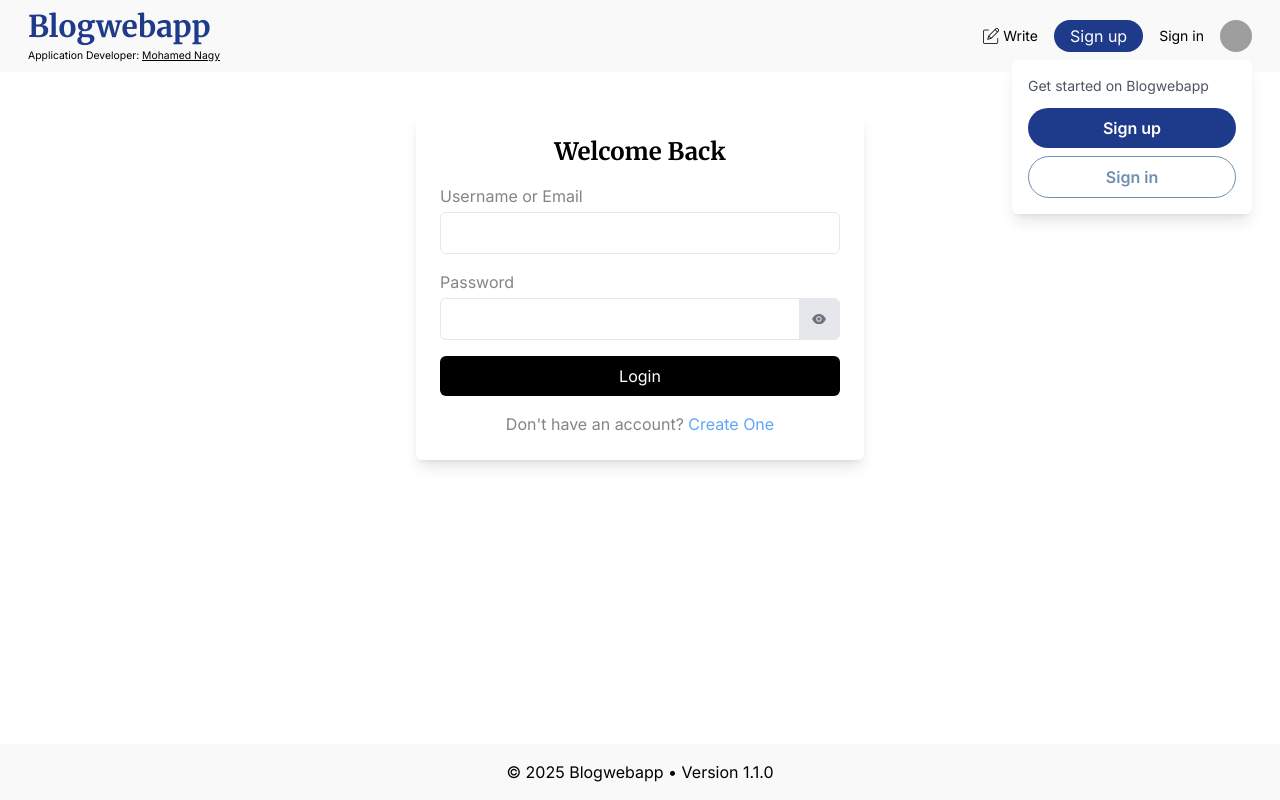
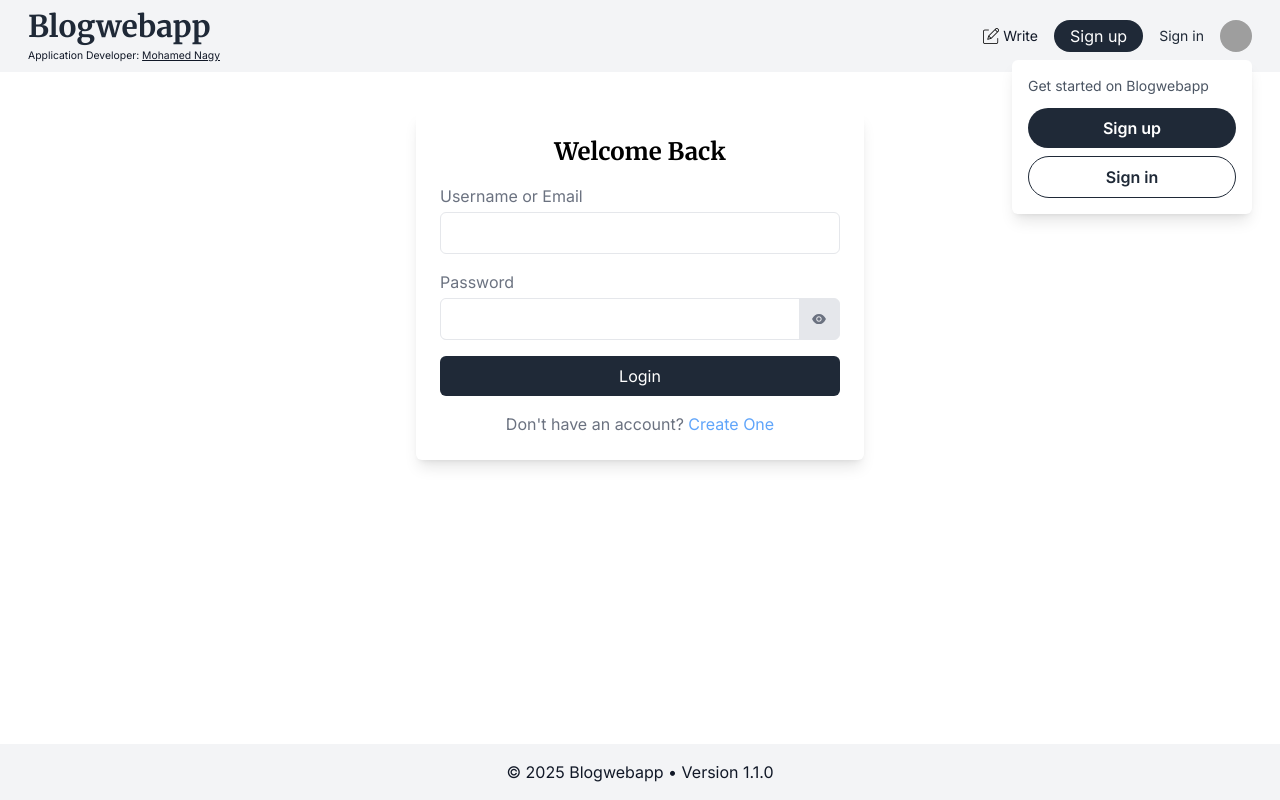
Before and after one commit to devmonagy/blogwebappdev, a React (Create React App) app in the folder client/: page /login in a window 1280 px wide. Both pictures are taken after a click on the picture 1236 px from the left and 35 px from the top of the page. Built offline with nearby package versions, Linux system fonts and the light colour scheme; no server answers; grey boxes are pictures that could not be loaded.

Commit message:
Theme Color Updates

```diff
--- a/client/src/components/Navbar.tsx
+++ b/client/src/components/Navbar.tsx
@@ -101,7 +101,7 @@ const Navbar: React.FC<NavbarProps> = ({
       {/* Write: Desktop only */}
       <Link
         to="/write-post"
-        className="hidden md:flex items-center gap-1 hover:text-buttonBackground"
+        className="hidden md:flex items-center gap-1 hover:text-primaryButton"
       >
         <img src={writeIcon} alt="Write new post" className="w-4 h-4" />
         <span className="text-sm">Write</span>
@@ -112,12 +112,12 @@ const Navbar: React.FC<NavbarProps> = ({
         <>
           <Link
             to="/register"
-            className="hidden md:block bg-[#1E3A8A] text-white rounded-full px-4 py-1 font-medium hover:bg-[#172c66] transition"
+            className="hidden md:block bg-primaryButton text-primaryButtonText rounded-full px-4 py-1 font-medium hover:bg-buttonHover transition"
           >
             Sign up
           </Link>
           <span
-            className="hidden md:block text-sm hover:text-buttonBackground cursor-pointer"
+            className="hidden md:block text-sm text-secondaryButtonText hover:text-primaryButton cursor-pointer"
             onClick={handleLoginRedirect}
           >
             Sign in
@@ -155,13 +155,13 @@ const Navbar: React.FC<NavbarProps> = ({
                 <Link
                   to="/register"
                   onClick={() => setDropdownOpen(false)}
-                  className="block w-full text-center bg-[#1E3A8A] text-white rounded-full py-2 mb-2 font-semibold hover:bg-[#172c66] transition"
+                  className="block w-full text-center bg-primaryButton text-primaryButtonText rounded-full py-2 mb-2 font-semibold hover:bg-buttonHover transition"
                 >
                   Sign up
                 </Link>
                 <button
                   onClick={handleLoginRedirect}
-                  className="block w-full text-center bg-white text-[#6F8FAF] border border-[#6F8FAF] rounded-full py-2 font-semibold hover:bg-[#f3f4f6] hover:text-[#5d7e9b] transition"
+                  className="block w-full text-center bg-white text-secondaryButtonText border border-secondaryButton rounded-full py-2 font-semibold hover:bg-secondaryHover transition"
                 >
                   Sign in
                 </button>
--- a/client/src/pages/Home.tsx
+++ b/client/src/pages/Home.tsx
@@ -133,20 +133,20 @@ const Home: React.FC = () => {
                 </div>
 
                 {/* TITLE */}
-                <h2 className="text-sm sm:text-lg font-semibold mb-2">
+                <h2 className="text-sm text-primaryText sm:text-lg font-semibold mb-2">
                   {post.title}
                 </h2>
 
                 {/* EXCERPT */}
                 <div
-                  className="text-xs sm:text-sm mb-4 text-gray-700"
+                  className="text-xs sm:text-sm mb-4 text-secondaryText"
                   dangerouslySetInnerHTML={{
                     __html: truncateContent(post.content, 100),
                   }}
                 />
 
                 {/* DATE + ICONS */}
-                <div className="flex items-center gap-4 text-xs text-gray-500">
+                <div className="flex items-center gap-4 text-xs text-secondaryText">
                   <span>{formatDate(post.createdAt)}</span>
                   {post.clapsCount && post.clapsCount > 0 && (
                     <div className="flex items-center gap-1">
@@ -170,11 +170,11 @@ const Home: React.FC = () => {
             </div>
           ))
         ) : (
-          <p className="text-gray-500">No posts available yet.</p>
+          <p className="text-secondaryText">No posts available yet.</p>
         )}
 
         <div
-          className={`fixed bottom-0 left-0 right-0 bg-blue-900 text-white py-3 px-4 text-center transition-transform duration-1000 ease-in-out flex justify-between items-center ${
+          className={`fixed bottom-0 left-0 right-0 bg-primaryButton text-white py-3 px-4 text-center transition-transform duration-1000 ease-in-out flex justify-between items-center ${
             infoBarVisible ? "translate-y-0" : "translate-y-full"
           }`}
         >
--- a/client/src/pages/Login.tsx
+++ b/client/src/pages/Login.tsx
@@ -125,7 +125,7 @@ const Login: React.FC<LoginProps> = ({ onLogin }) => {
           </div>
           <button
             type="submit"
-            className="w-full bg-black text-white py-2 rounded-md hover:bg-blue-600"
+            className="w-full bg-primaryButton text-primaryButtonText py-2 rounded-md font-medium hover:bg-buttonHover transition"
           >
             Login
           </button>
--- a/client/src/pages/Register.tsx
+++ b/client/src/pages/Register.tsx
@@ -225,7 +225,7 @@ const Register: React.FC = () => {
           </div>
           <button
             type="submit"
-            className="w-full bg-black text-white py-2 rounded-md hover:bg-blue-600"
+            className="w-full bg-primaryButton text-primaryButtonText py-2 rounded-md font-medium hover:bg-buttonHover transition"
           >
             Register
           </button>
--- a/client/tailwind.config.js
+++ b/client/tailwind.config.js
@@ -3,13 +3,18 @@ module.exports = {
   theme: {
     extend: {
       colors: {
-        background: "#fff",
-        header: "#f9f9f9",
-        footer: "#f9f9f9",
-        primaryText: "#000",
-        secondaryText: "#818589",
-        buttonBackground: "#1E88E5",
-        href: "#1E3A8A",
+        background: "#ffffff",
+        header: "#f3f4f6",
+        footer: "#f3f4f6",
+        primaryText: "#111827",
+        secondaryText: "#6B7280",
+        href: "#1f2937",
+        primaryButton: "#1f2937",
+        buttonHover: "#374151",
+        primaryButtonText: "#ffffff",
+        secondaryButton: "#1f2937",
+        secondaryHover: "#f3f4f6",
+        secondaryButtonText: "#1f2937",
       },
       fontFamily: {
         sans: ["Inter", "Arial", "sans-serif"],
```
